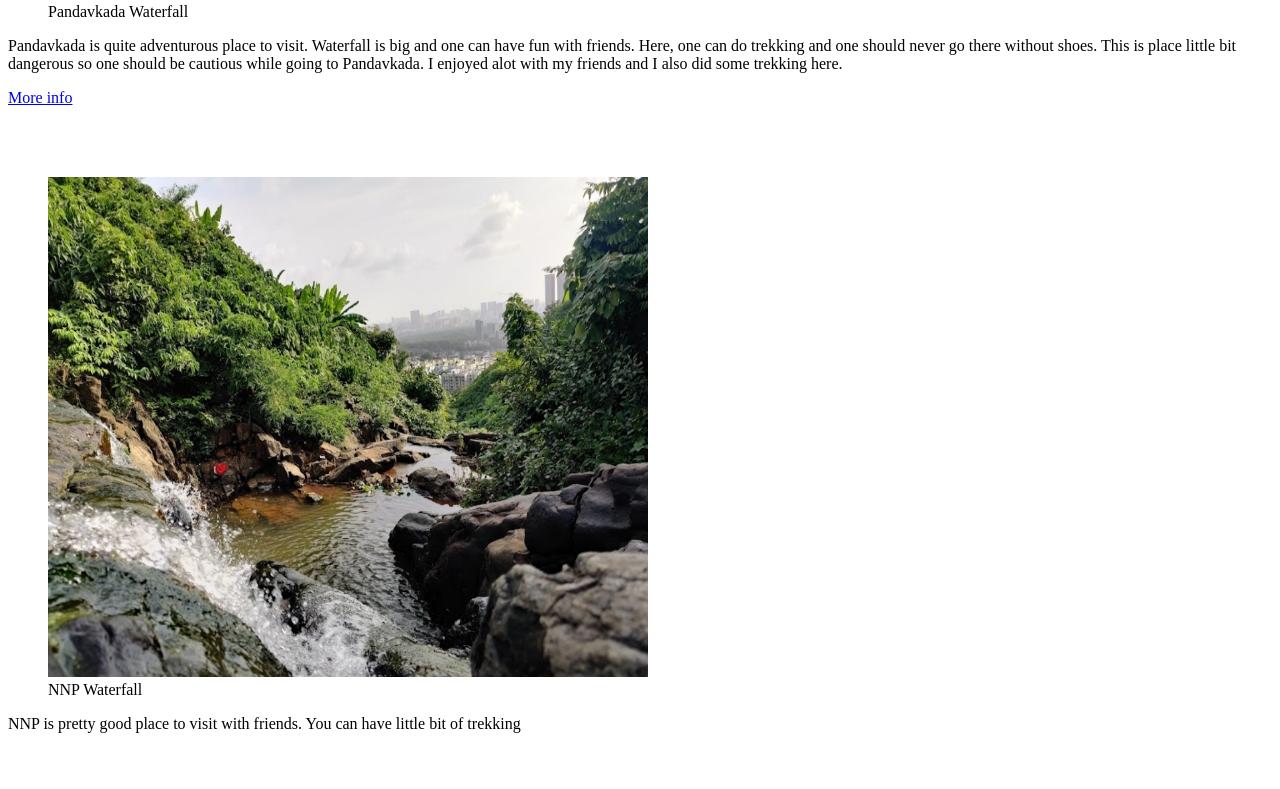
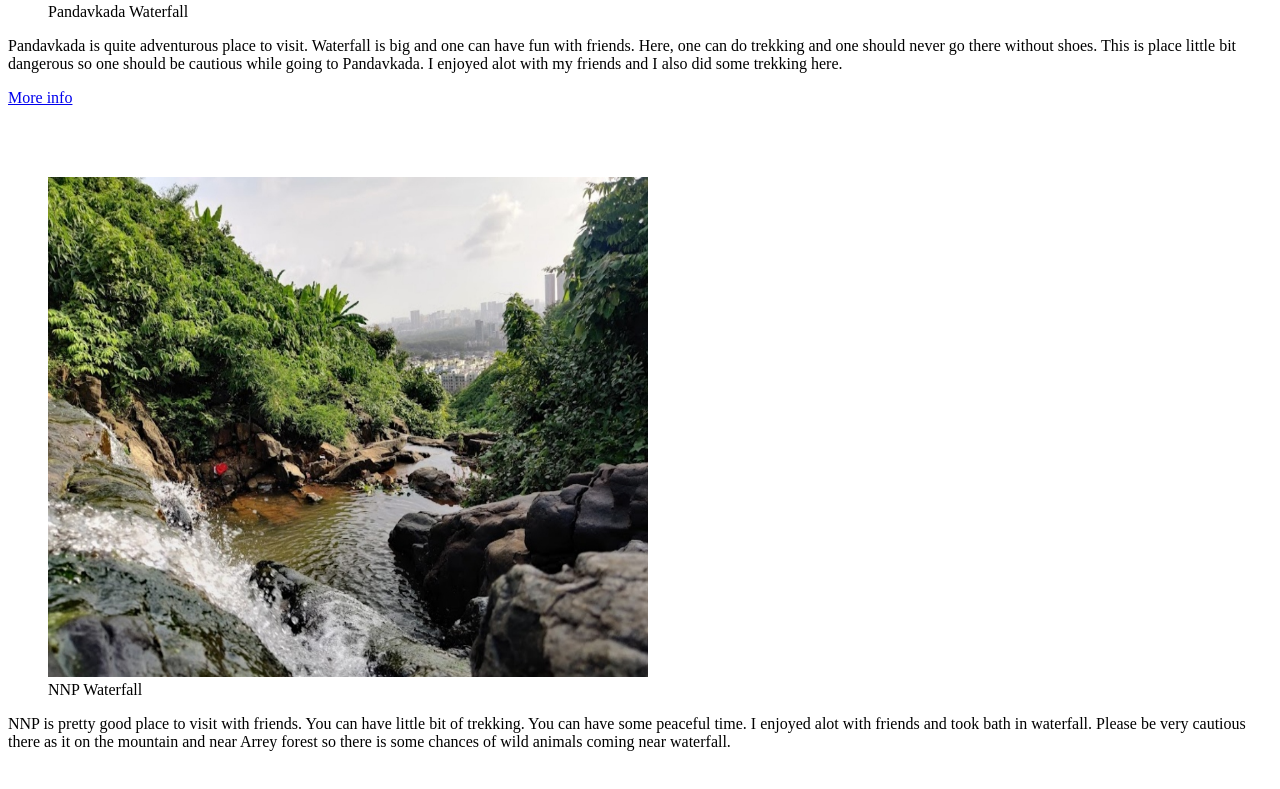
Before and after one commit to IITdreamer143/IITdreamer143.github.io, a plain HTML site: page index.html in a window 1280 px wide. Shown: the part 2731-3520 px from the top of the page. Before the commit the page ends 3480 px from the top, so only its background shows below. Drawn offline with Linux system fonts and the light colour scheme.

Commit message:
Update index.html

```diff
--- a/index.html
+++ b/index.html
@@ -54,8 +54,10 @@ target="_blank">More info</a>
 style="text-align:center;">
 <figcaption>NNP Waterfall</figcaption>
 </figure>
-<p>NNP is pretty good place to visit with friends. You can have little bit of trekking
-
+<p>NNP is pretty good place to visit with friends. You can have little bit of trekking. You can have some peaceful time. I enjoyed alot with friends and took bath in waterfall. Please be very cautious there as it on the mountain and near Arrey forest so there is some chances of wild animals coming near waterfall.</p>
+<br>
+<br>
+<br>
 
 
 </body>
```
